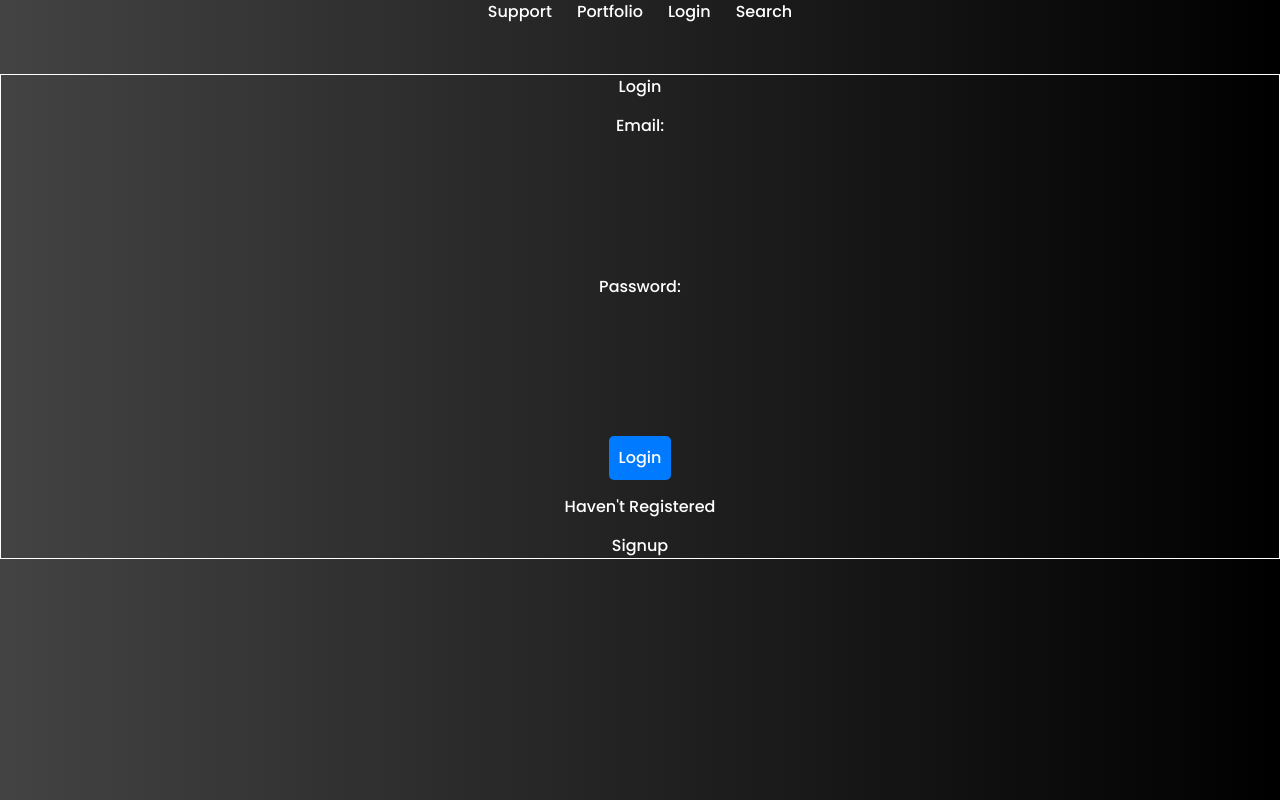
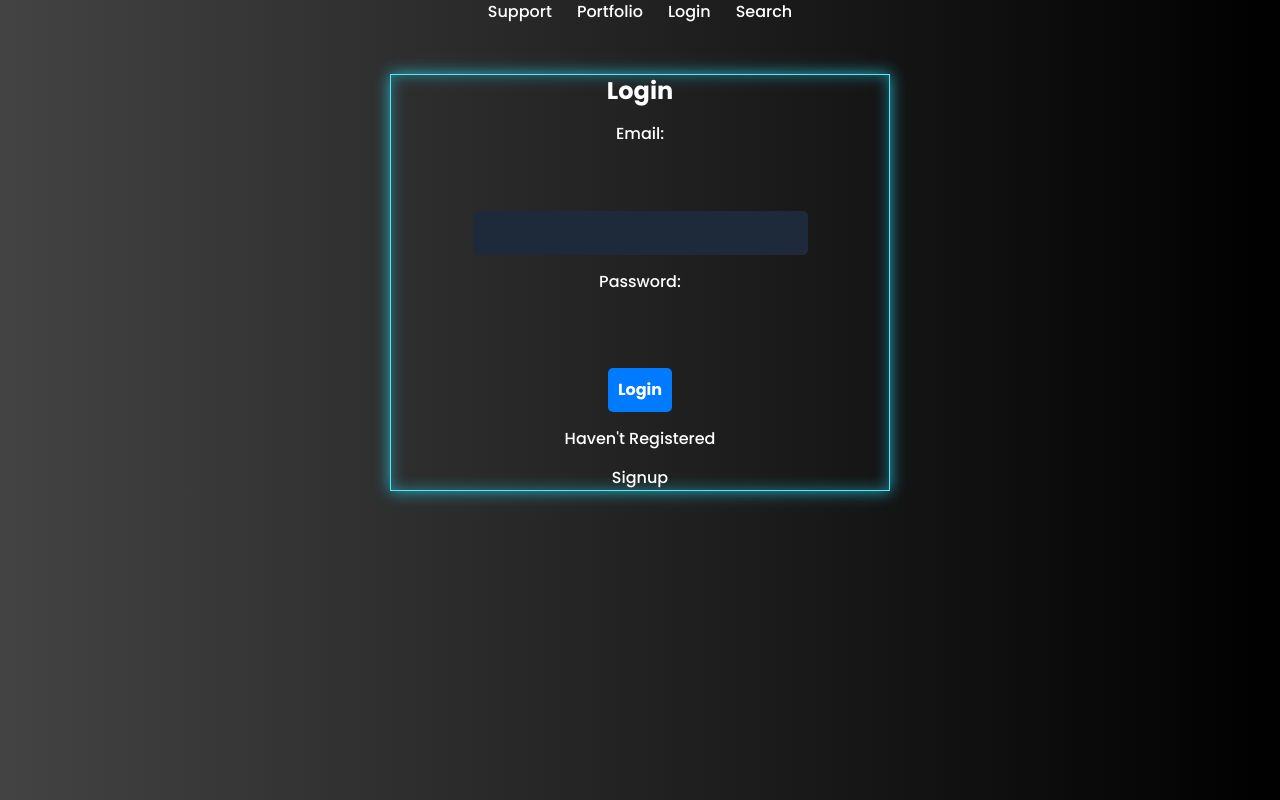
Before and after one commit to BriLouSal/MarketSIght, a Django app: page /login/ in a window 1280 px wide. Run offline with Django 5.2, Linux system fonts and the light colour scheme; some libraries are stand-ins or nearby versions; some web fonts are replaced.

Commit message:
UI Update to login and portfolio

```diff
--- a/MarketSightBack/static/portfolio.css
+++ b/MarketSightBack/static/portfolio.css
@@ -7,6 +7,7 @@
     margin: 0;
     padding: 0;
     box-sizing: border-box;
+    overflow: hidden;
 }
 
 body{
--- a/MarketSightBack/static/portfolio.js
+++ b/MarketSightBack/static/portfolio.js
@@ -87,14 +87,14 @@ console.log("CTX:", ctx);
 const mainPortfolioChart = new Chart(ctx, {
     type: 'line',
     data: {
-        labels: masterLabels, // From my Django connected via stock.html
+        labels: masterLabels,
         datasets: [{
             label: 'Portfolio Value',
             data: ValuePortfolio,
             borderColor: '#3b82f6',
             fill: true,
             tension: 0.1,
-            backgroundColor: 'rgba(59, 130, 246, 0.2)', // Added transparency for area fill
+            backgroundColor: 'rgba(59, 130, 246, 0.2)',
             pointRadius: 0
         }]
     },
@@ -112,7 +112,7 @@ const mainPortfolioChart = new Chart(ctx, {
                 }
             },
             y: {
-                beginAtZero: false, // Ensures the chart zooms in on price movement
+                beginAtZero: false,
                 ticks: {
                     callback: function(value) {
                         return '$' + value.toLocaleString();
--- a/MarketSightBack/templates/base/authentication/login.html
+++ b/MarketSightBack/templates/base/authentication/login.html
@@ -36,27 +36,27 @@
         <a href="{% url 'search' %}">Search</a>
 
         </div>
-
-    <div class="border">
-        <h1>Login</h1>
+  <section class="flex-1 flex flex-col items-center justify-center p-4">
+    <div class="border w-full max-w-[500px] h-full max-h-full-[1000px] items-center justify-center border-cyan-300 shadow-[0_0_15px_rgba(34,211,238,0.8),inset_0_0_15px_rgba(34,211,238,0.5)]">
+        <h1 class="text-white text-2xl font-bold mb-6">Login</h1>
 
 
 
 
-        <form action="/login/" method="POST">
+        <form action="/login/" method="POST" class="flex flex-col w-full text-white">
             {% csrf_token %}
 
-            <label for="email">Email:</label>
-            <input type="text" id="email" name="email" required><br><br>
+            <label for="email" class="mb-2">Email:</label>
+            <input type="text" id="email" name="email" required class="bg-gray-800 border border-gray-600 p-2 rounded mb-4 focus:border-cyan-400 outline-none">
 
 
             <!-- <label for="username">Username:</label>
             <input type="text" id="username" name="username" required><br><br> -->
 
-            <label for="password">Password:</label>
-            <input type="password" id="password" name="password" required><br><br>
+            <label for="password" class="mb-2">Password:</label>
+            <input type="password" id="password" name="password" required>
 
-            <button type="submit">Login</button>
+            <button type="submit" class="bg-blue-600 hover:bg-blue-500 text-white font-bold py-2 rounded transition-all">Login</button>
             <p>Haven't Registered</p>
 
 
@@ -67,6 +67,9 @@
     </div>
 
 
+  </section>
+
+
 
 
     <script src="{% static 'js/login.js' %}"></script>
--- a/MarketSightBack/templates/base/portfolio_room.html
+++ b/MarketSightBack/templates/base/portfolio_room.html
@@ -28,12 +28,12 @@
 
 
 <!-- Wrapper so the section are close to each other, and it's not in another sections -->
-<div class="flex flex-row  overflow-hidden">
+<div class="flex flex-row overflow-hidden h-screen">
       <!-- Wrapper for the stock graph sidebar  -->
    <section class="flex flex-col gap-5 border-r border-blue-300 shadow-[0_0_15px_rgba(34,211,238,0.8)] bg-[#1a1a1a] w-64 h-full overflow-y-auto shrink-0">
 
       {% for stocks in stock %}
-      <div class="flex flex-col p-4 border-b border-gray-800 h-full w-full">
+      <div class="flex flex-col p-4 border-b border-gray-800 w-full">
          <h3 class="text-gray-200 text-[14px] text-center mb-2">{{stocks.ticker}}</h3>
 
          <div class="relative h-24 w-full">
@@ -48,7 +48,7 @@
 
 
       <!-- Graph and it's wrapper -->
-   <section class="flex-1 flex flex-col items-center justify-center p-8">
+   <section class="flex-1 flex flex-col items-center justify-center p-8 mb-4">
 
       <h2 class="text-white text-2xl font-bold mb-6">Portfolio Performance</h2>
         <!--Text and also create canva wrapper   -->
--- a/MarketSightCSS/static/css/dist/styles.css
+++ b/MarketSightCSS/static/css/dist/styles.css
@@ -12,6 +12,7 @@
     --color-green-300: oklch(87.1% 0.15 154.449);
     --color-green-600: oklch(62.7% 0.194 149.214);
     --color-cyan-300: oklch(86.5% 0.127 207.078);
+    --color-cyan-400: oklch(78.9% 0.154 211.53);
     --color-blue-300: oklch(80.9% 0.105 251.813);
     --color-blue-400: oklch(70.7% 0.165 254.624);
     --color-blue-500: oklch(62.3% 0.214 259.815);
@@ -23,6 +24,7 @@
     --color-slate-400: oklch(70.4% 0.04 256.788);
     --color-gray-50: oklch(98.5% 0.002 247.839);
     --color-gray-200: oklch(92.8% 0.006 264.531);
+    --color-gray-400: oklch(70.7% 0.022 261.325);
     --color-gray-500: oklch(55.1% 0.027 264.364);
     --color-gray-600: oklch(44.6% 0.03 256.802);
     --color-gray-800: oklch(27.8% 0.033 256.848);
@@ -350,17 +346,29 @@
   .max-w-7xl {
     max-width: var(--container-7xl);
   }
+  .max-w-\[200px\] {
+    max-width: 200px;
+  }
   .max-w-\[400px\] {
     max-width: 400px;
   }
   .max-w-\[420px\] {
     max-width: 420px;
   }
+  .max-w-\[450px\] {
+    max-width: 450px;
+  }
+  .max-w-\[500px\] {
+    max-width: 500px;
+  }
   .max-w-xs {
     max-width: var(--container-xs);
   }
   .flex-1 {
     flex: 1;
+  }
+  .flex-shrink {
+    flex-shrink: 1;
   }
   .shrink-0 {
     flex-shrink: 0;
@@ -529,6 +540,9 @@
   .bg-gray-50 {
     background-color: var(--color-gray-50);
   }
+  .bg-gray-800 {
+    background-color: var(--color-gray-800);
+  }
   .bg-gray-900 {
     background-color: var(--color-gray-900);
   }
@@ -538,18 +552,14 @@
   .bg-white {
     background-color: var(--color-white);
   }
-  .to-\[\#000000\] {
-    --tw-gradient-to: #000000;
-    --tw-gradient-stops: var(--tw-gradient-via-stops, var(--tw-gradient-position), var(--tw-gradient-from) var(--tw-gradient-from-position), var(--tw-gradient-to) var(--tw-gradient-to-position));
+  .p-2 {
+    padding: calc(var(--spacing) * 2);
   }
   .p-4 {
     padding: calc(var(--spacing) * 4);
   }
   .p-8 {
     padding: calc(var(--spacing) * 8);
-  }
-  .p-10 {
-    padding: calc(var(--spacing) * 10);
   }
   .px-4 {
     padding-inline: calc(var(--spacing) * 4);
@@ -707,6 +722,11 @@
     transition-timing-function: var(--tw-ease, var(--default-transition-timing-function));
     transition-duration: var(--tw-duration, var(--default-transition-duration));
   }
+  .transition-all {
+    transition-property: all;
+    transition-timing-function: var(--tw-ease, var(--default-transition-timing-function));
+    transition-duration: var(--tw-duration, var(--default-transition-duration));
+  }
   .transition-colors {
     transition-property: color, background-color, border-color, outline-color, text-decoration-color, fill, stroke, --tw-gradient-from, --tw-gradient-via, --tw-gradient-to;
     transition-timing-function: var(--tw-ease, var(--default-transition-timing-function));
@@ -720,6 +740,10 @@
   .duration-300 {
     --tw-duration: 300ms;
     transition-duration: 300ms;
+  }
+  .outline-none {
+    --tw-outline-style: none;
+    outline-style: none;
   }
   .group-hover\:text-blue-950 {
     &:is(:where(.group):hover *) {
@@ -742,6 +766,13 @@
     &:hover {
       @media (hover: hover) {
         background-color: var(--color-blue-300);
+      }
+    }
+  }
+  .hover\:bg-blue-500 {
+    &:hover {
+      @media (hover: hover) {
+        background-color: var(--color-blue-500);
       }
     }
   }
@@ -776,6 +807,18 @@
       }
     }
   }
+  .hover\:underline {
+    &:hover {
+      @media (hover: hover) {
+        text-decoration-line: underline;
+      }
+    }
+  }
+  .focus\:border-cyan-400 {
+    &:focus {
+      border-color: var(--color-cyan-400);
+    }
+  }
   .focus\:outline-none {
     &:focus {
       --tw-outline-style: none;
@@ -802,48 +845,6 @@
   syntax: "*";
   inherits: false;
   initial-value: solid;
-}
-@property --tw-gradient-position {
-  syntax: "*";
-  inherits: false;
-}
-@property --tw-gradient-from {
-  syntax: "<color>";
-  inherits: false;
-  initial-value: #0000;
-}
-@property --tw-gradient-via {
-  syntax: "<color>";
-  inherits: false;
-  initial-value: #0000;
-}
-@property --tw-gradient-to {
-  syntax: "<color>";
-  inherits: false;
-  initial-value: #0000;
-}
-@property --tw-gradient-stops {
-  syntax: "*";
-  inherits: false;
-}
-@property --tw-gradient-via-stops {
-  syntax: "*";
-  inherits: false;
-}
-@property --tw-gradient-from-position {
-  syntax: "<length-percentage>";
-  inherits: false;
-  initial-value: 0%;
-}
-@property --tw-gradient-via-position {
-  syntax: "<length-percentage>";
-  inherits: false;
-  initial-value: 50%;
-}
-@property --tw-gradient-to-position {
-  syntax: "<length-percentage>";
-  inherits: false;
-  initial-value: 100%;
 }
 @property --tw-leading {
   syntax: "*";
@@ -951,15 +952,6 @@
     *, ::before, ::after, ::backdrop {
       --tw-space-y-reverse: 0;
       --tw-border-style: solid;
-      --tw-gradient-position: initial;
-      --tw-gradient-from: #0000;
-      --tw-gradient-via: #0000;
-      --tw-gradient-to: #0000;
-      --tw-gradient-stops: initial;
-      --tw-gradient-via-stops: initial;
-      --tw-gradient-from-position: 0%;
-      --tw-gradient-via-position: 50%;
-      --tw-gradient-to-position: 100%;
       --tw-leading: initial;
       --tw-font-weight: initial;
       --tw-tracking: initial;
```
Also changed, not shown: other parts of MarketSightCSS/static/css/dist/styles.css (+18 -16 lines).
